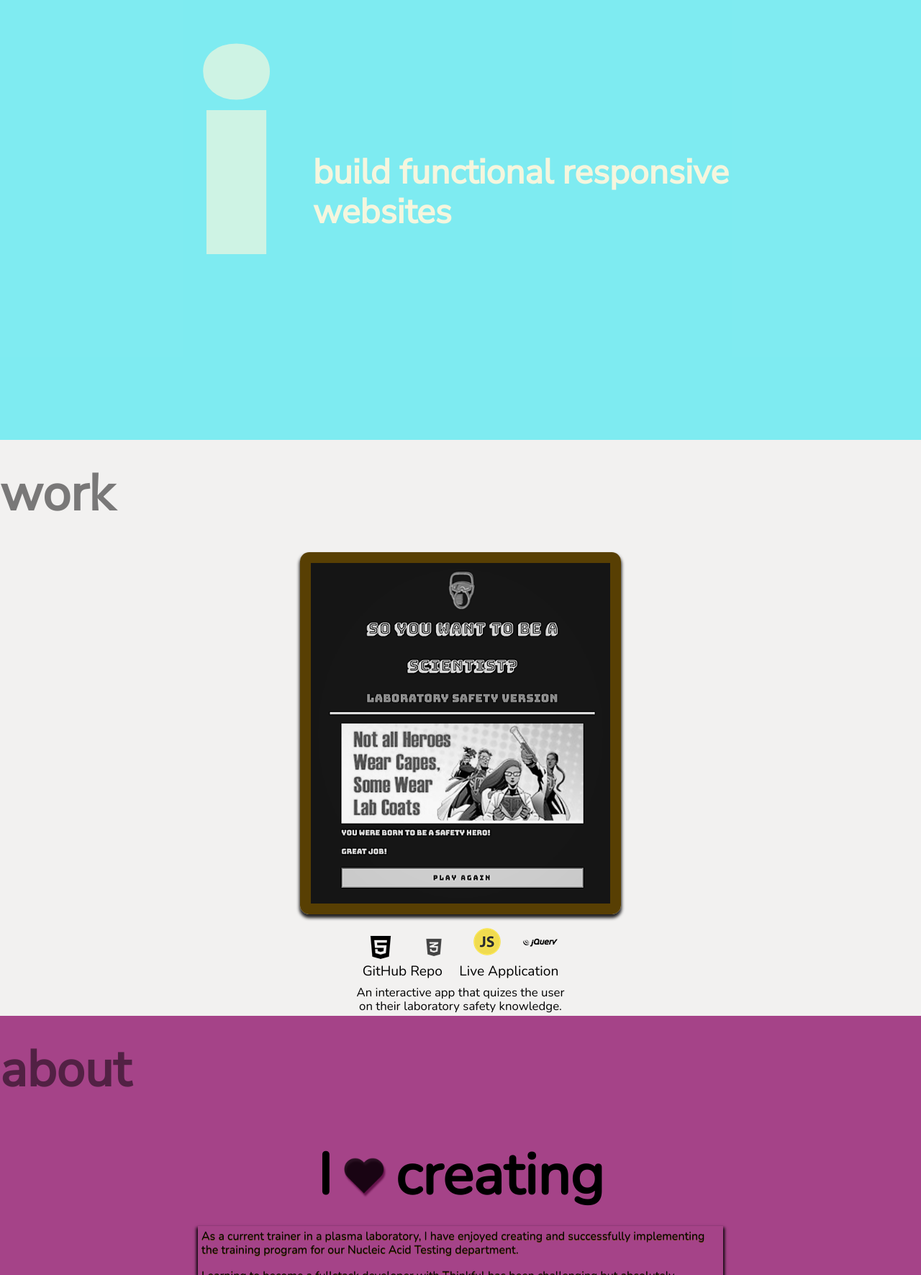
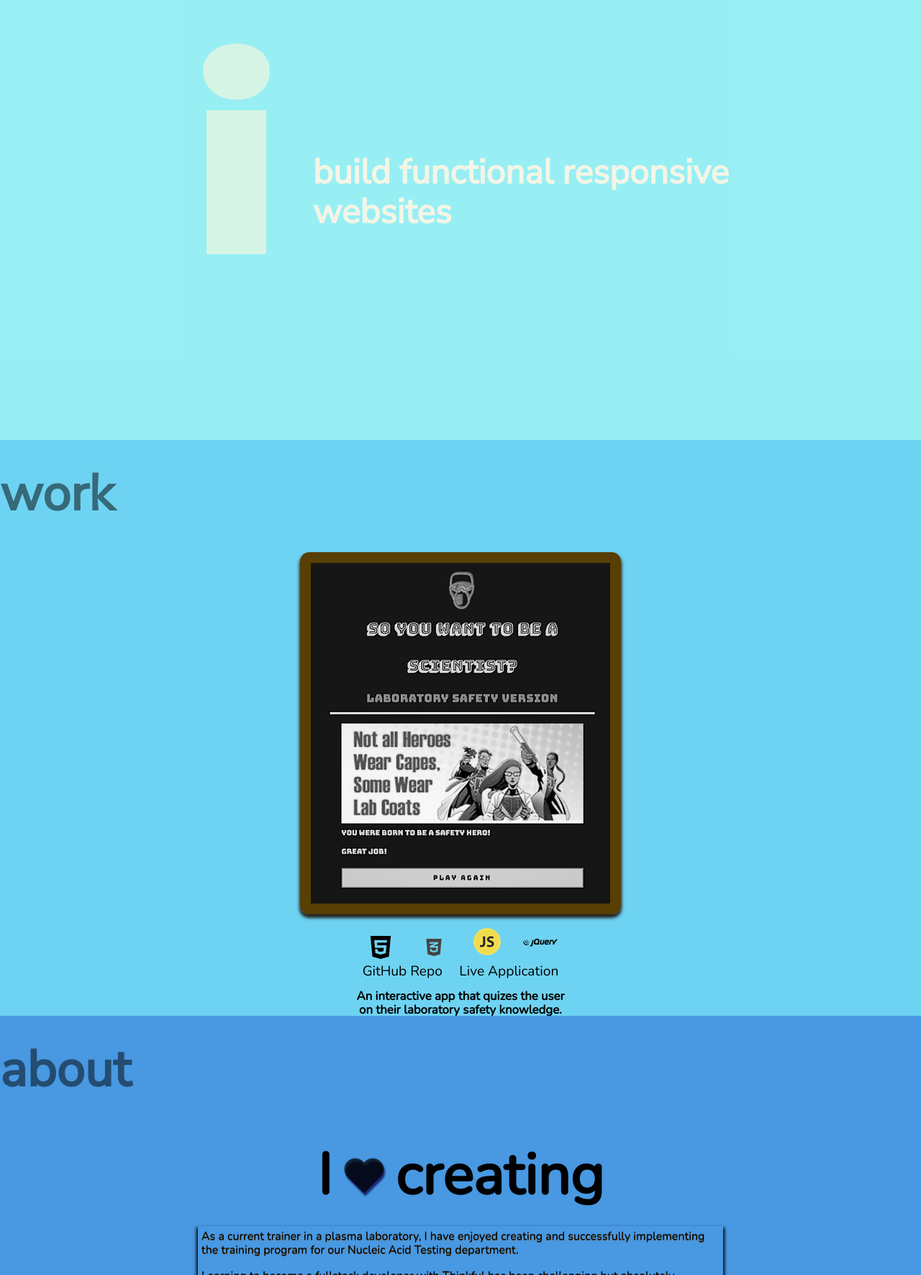
Before and after one commit to JustDorah/ThinkfulPortfolio, a plain HTML site: page index.html in a window 1280 px wide. Shown: the part 1029-2800 px from the top of the page at 72% size. Drawn offline with nearby package versions, Linux system fonts and the light colour scheme.

Commit message:
changed color scheme

```diff
--- a/main.css
+++ b/main.css
@@ -35,6 +35,7 @@ ul li{
     display: inline-block;
     padding: 0 .5em;
 }
+
 
 .navbar{
     align-items: center;
@@ -96,7 +97,7 @@ section{
 
 /* Section A */
 #section-a{
-    background-color: rgba(230, 219, 13, 0.397);
+    background-color: #eded44af;
     height: 100vh;
 }
 
@@ -134,7 +135,7 @@ section{
 #section-b{
     display: flex;
     justify-content: center;
-    background-color:rgba(99, 231, 238, 0.822);
+    background-color:rgba(99, 231, 238, 0.664);
     height: 100vh;
 }
 
@@ -149,7 +150,7 @@ section{
     font-family: 'Nunito Sans', sans-serif;
     font-size: 3em;
     font-weight: 600;
-    color: #F5F6DE;
+    color: rgb(244, 245, 230);
     text-align: left;
     padding-top: 15%;
     padding-left: .2em;
@@ -159,7 +160,7 @@ section{
 #section-c{
     position: relative;
     z-index: 1;
-    background-color:  rgba(241, 240, 238, 0.877);
+    background-color: rgba(72, 200, 239, 0.788);
     height: 100vh;
 }
 .portfolio1 img{
@@ -240,15 +241,16 @@ figure{
 
 /* description paragraph */
 #section-c p {
-    margin-top: 0.5em;
+    margin-top: 0.8em;
     font-size: 2.1vh;
+    font-weight: 600;
 }
 
 /* SECTION D */
 #section-d{
     position: relative;
     z-index: 1;
-    background-color:#8b0b65c4;
+    background-color:#2a87ddda;
     height: 100vh;
 }
 
@@ -262,7 +264,7 @@ figure{
 #section-d .aboutJoy img{
     padding: 0 .2em;
     width: 11vh;
-    filter:drop-shadow(2px 4px 1px #4e0237f8);
+    filter:drop-shadow(2px 4px 1px #0a024ef8);
 }
 
 .heading #about{
@@ -289,7 +291,7 @@ div .frosted{
 
 /* **FOOTER** */
 footer{
-    background-color: #0756ccce;
+    background-color: #010db1c4;
     height: 50vh;
 }
 
```
Also changed, not shown: notes.txt.
